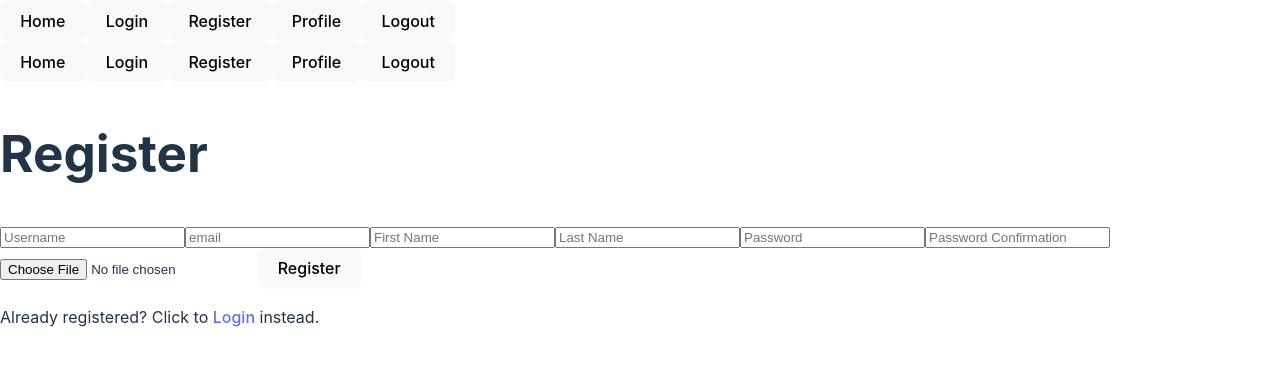
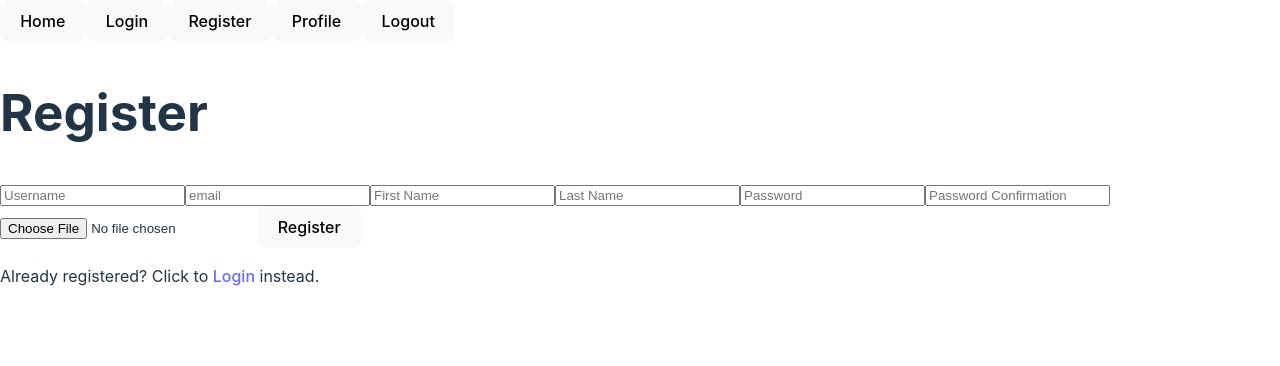
Before and after one commit to benelliottkelly/Siege_of_the_Citadel_Companion, a React (Vite) app in the folder client/: page /register in a window 1280 px wide. Shown: the top 366 px of the page. Built offline with nearby package versions, Linux system fonts and the light colour scheme.

Commit message:
Add Nav bar

```diff
--- a/client/src/components/Login.jsx
+++ b/client/src/components/Login.jsx
@@ -55,7 +55,6 @@ export default function Login() {
 
   return (
     <>
-      <Nav />
       <h2>Login</h2>
       <Form className='form' id='login-form' onSubmit={handleSubmit}>
           <input type="username" name="username" onChange={handleChange} placeholder='Username' />
--- a/client/src/components/Register.jsx
+++ b/client/src/components/Register.jsx
@@ -47,7 +47,6 @@ export default function Register() {
 
   return (
     <>
-      <Nav />
       <section className="form-container">
         <h1>Register</h1>
         <Form className='form' id='register-form' onSubmit={handleSubmit} method="POST">
```
